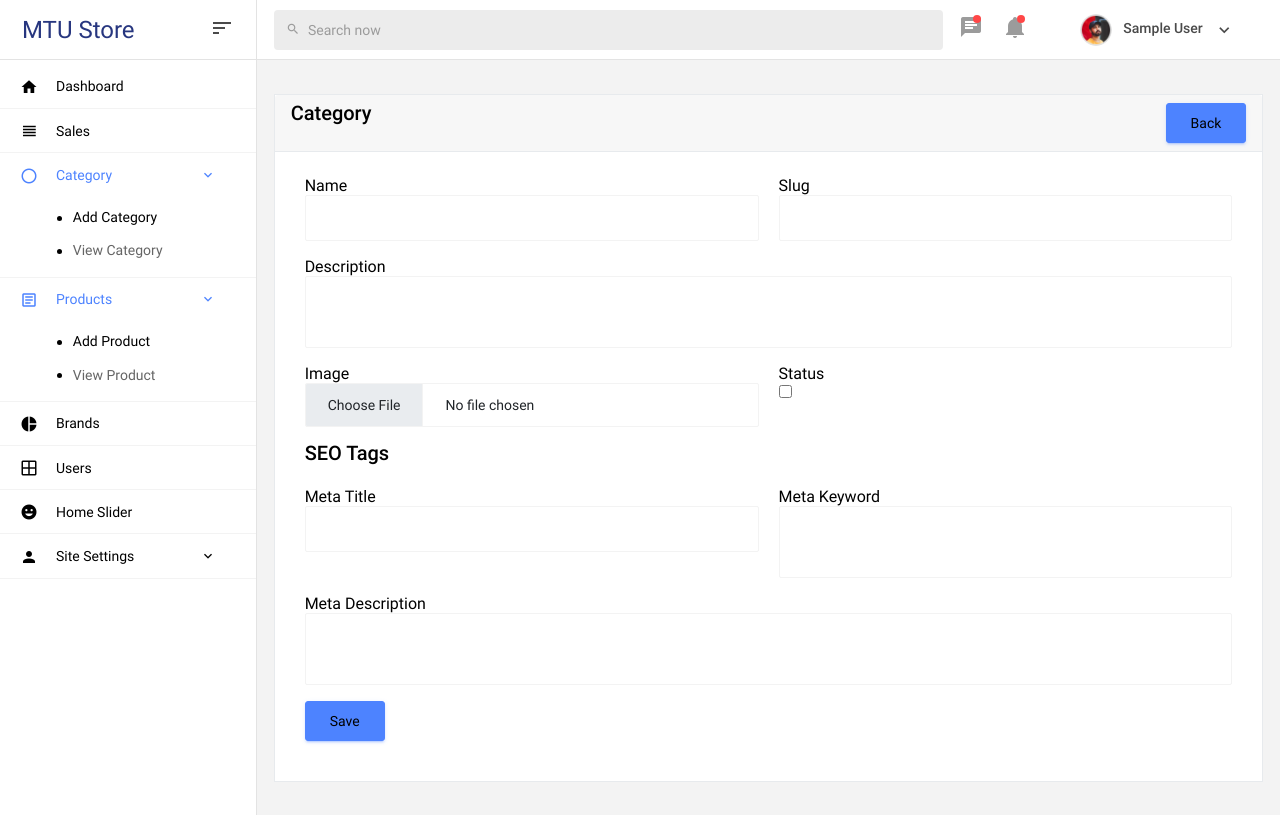
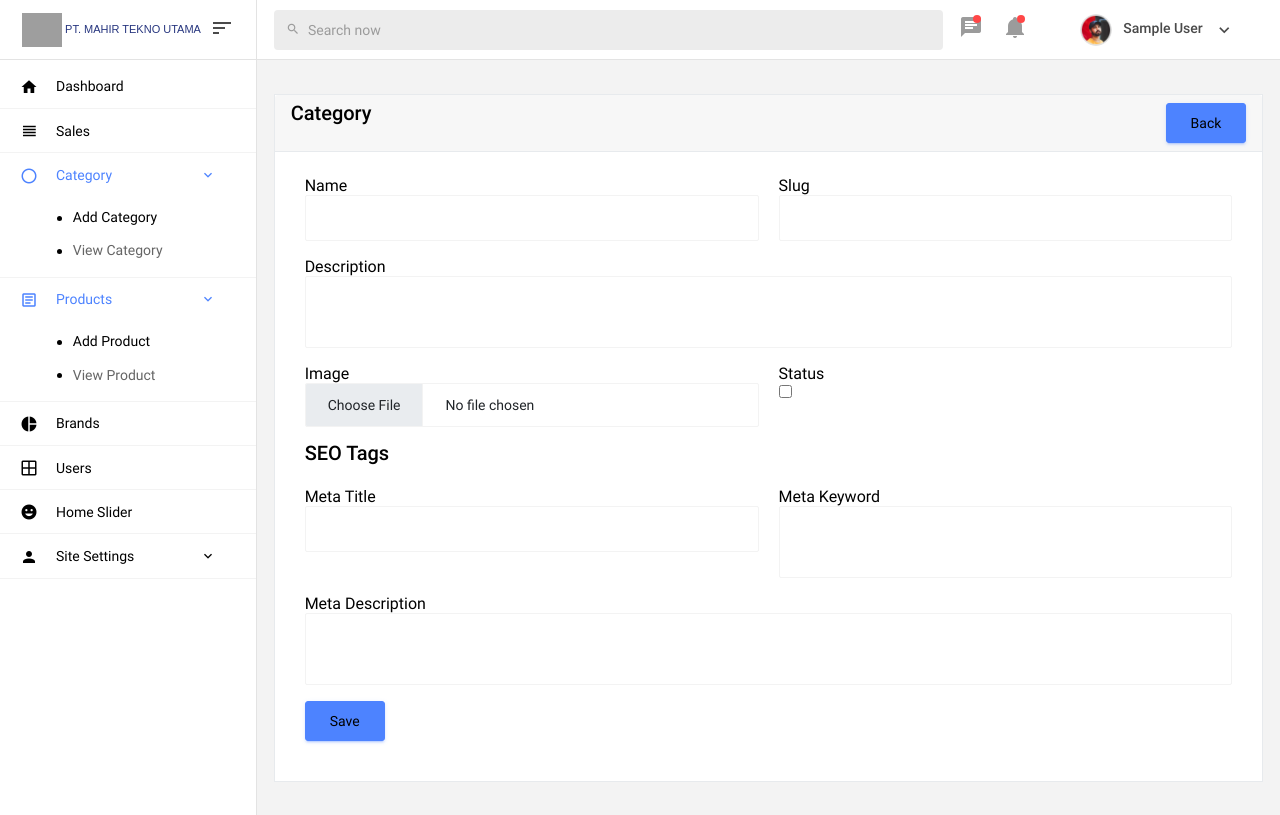
Before and after one commit to hyperk1ll/e-commerce, a Laravel app: page /admin/category/create in a window 1280 px wide. Run offline with Laravel 9, Linux system fonts and the light colour scheme; a user stored in the database is signed in; tables that the repository leaves empty hold one stand-in row (values such as "Sample post"); some libraries are stand-ins or nearby versions; grey boxes are pictures that could not be loaded.

Commit message:
update navbar logo and favicon

```diff
--- a/resources/views/layouts/admin.blade.php
+++ b/resources/views/layouts/admin.blade.php
@@ -19,7 +19,7 @@
     <!-- inject:css -->
     <link rel="stylesheet" href="{{ asset('admin/css/style.css') }}">
     <!-- endinject -->
-    <link rel="shortcut icon" href="{{  asset('admin/images/favicon.png') }}" />
+    <link rel="shortcut icon" href="{{  asset('admin/images/mtu.transparent.png') }}" />
 
     @livewireStyles
 
--- a/resources/views/layouts/inc/admin/navbar.blade.php
+++ b/resources/views/layouts/inc/admin/navbar.blade.php
@@ -1,13 +1,13 @@
 <nav class="navbar col-lg-12 col-12 p-0 fixed-top d-flex flex-row">
     <div class="navbar-brand-wrapper d-flex justify-content-center">
       <div class="navbar-brand-inner-wrapper d-flex justify-content-between align-items-center w-100">
-        <a class="navbar-brand brand-logo" href="{{ url('admin/dashboard') }}">
-            {{-- <img src="images/logo.svg" alt="logo"/> --}}
+        <a class="navbar-brand brand-logo" style="font-weight: 400; font-family: 'Raleway', sans-serif; font-size: 11px; text-transform:uppercase; margin-right:10px" href="{{ url('admin/dashboard') }}">
+          <img src="images/mtu-mini.svg" alt="logo" style="width: 40px;"/>
 
-            MTU Store
+            PT. Mahir Tekno Utama &nbsp;&nbsp;
         </a>
-        <a class="navbar-brand brand-logo-mini" href="{{ url('admin/dashboard') }}"><img src="images/logo-mini.svg" alt="logo"/></a>
-        <button class="navbar-toggler navbar-toggler align-self-center" type="button" data-toggle="minimize">
+        <a class="navbar-brand brand-logo-mini" href="{{ url('admin/dashboard') }}"><img src="images/mtu-mini.svg" alt="logo"/></a>
+        <button class="navbar-toggler navbar-toggler align-self-center" style="" type="button" data-toggle="minimize">
           <span class="mdi mdi-sort-variant"></span>
         </button>
       </div>
```
Also changed, not shown: public/admin/images/mtu.9c3baf4dc48a815e1caa.png (added), public/admin/images/mtu.transparent.png (added).
